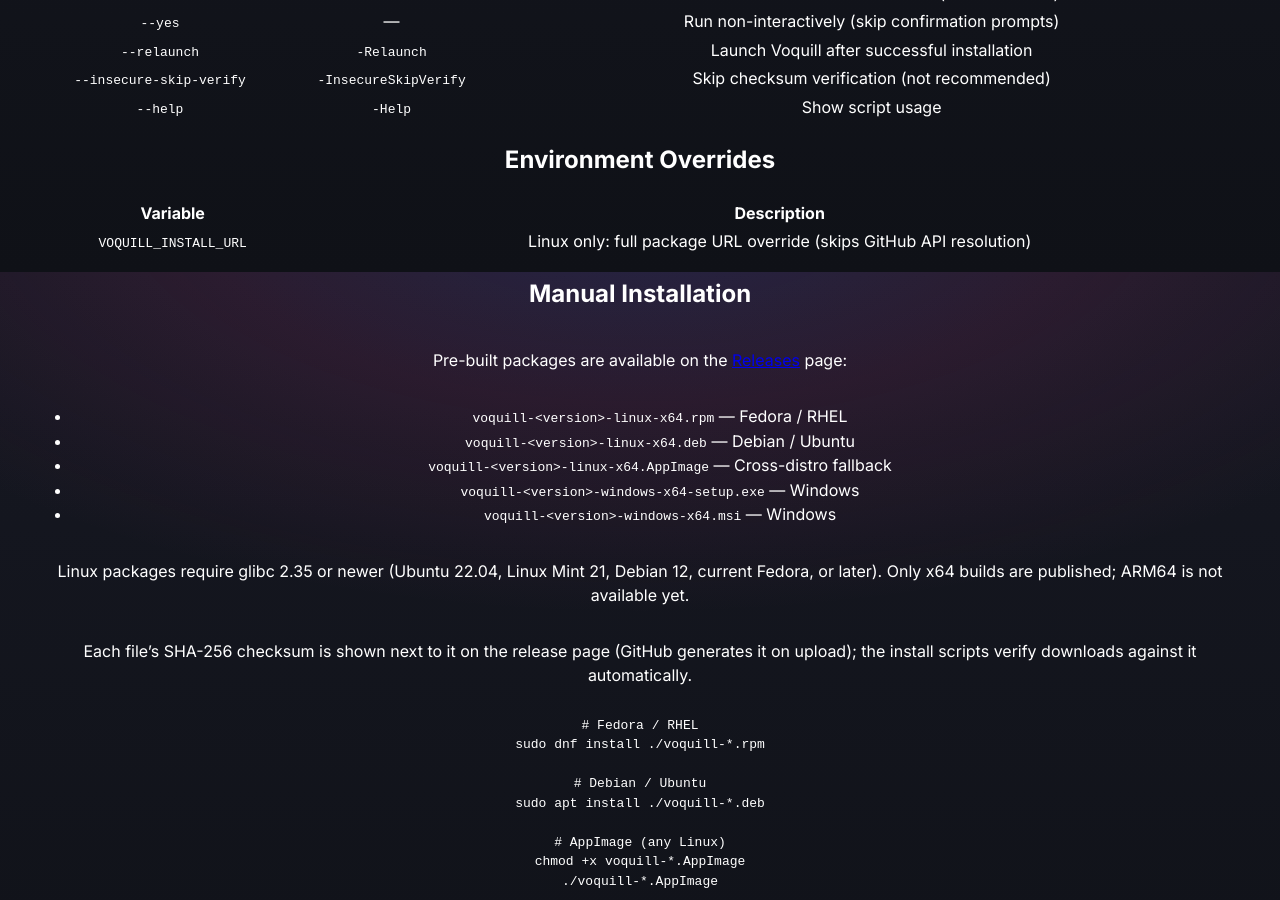
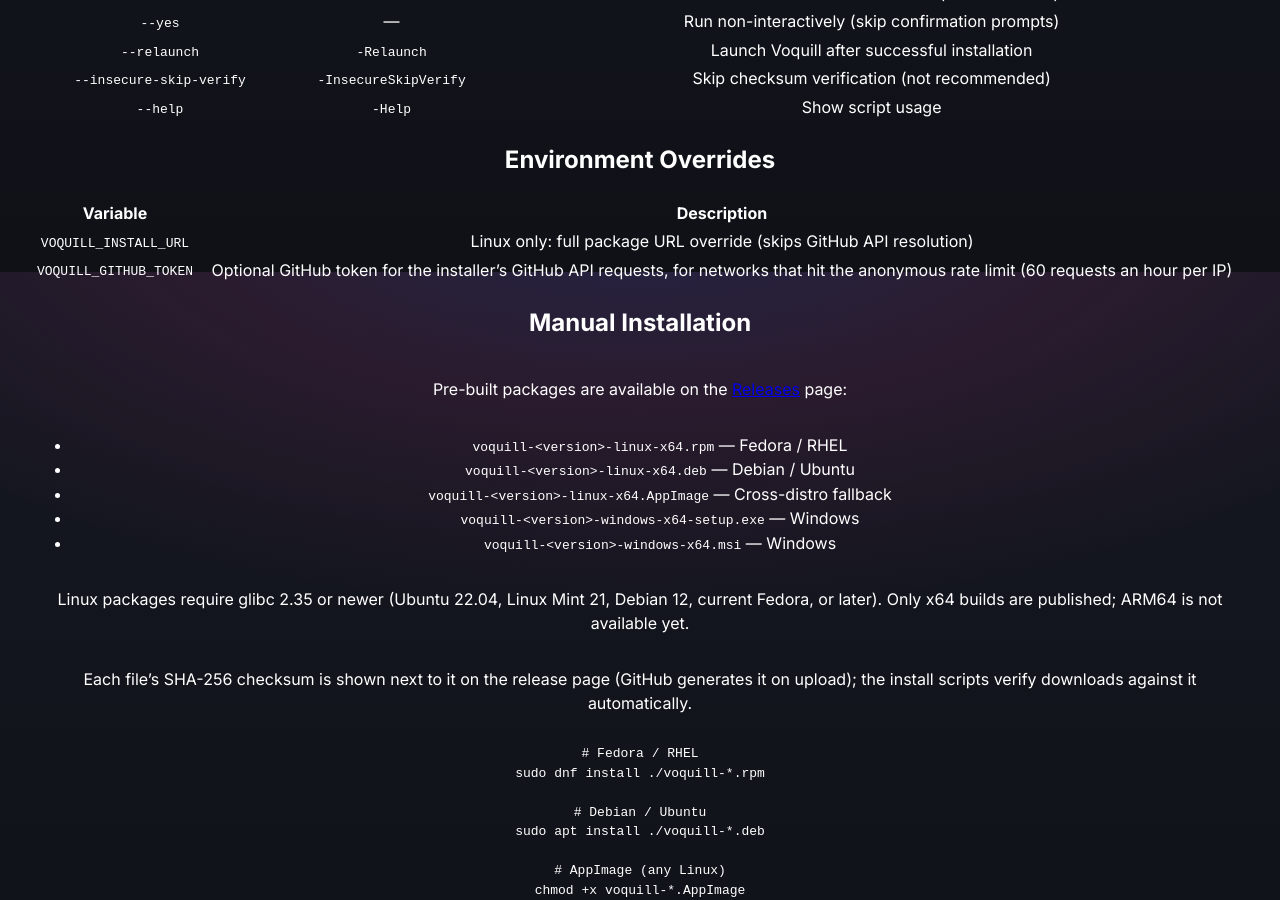
Before and after one commit to jackbrumley/voquill, a Jekyll site: the page built from docs/INSTALL.md, in a window 1280 px wide and 900 px high, scrolled down 2428 px. Built offline with Jekyll 4.4.1, drawn with Linux system fonts in a browser that asks for light colours.

Commit message:
fix(installers): correct Windows install path, optional GitHub API token for rate-limited networks
- Tauri's per-user NSIS installer installs into %LOCALAPPDATA%\Voquill, not
  %LOCALAPPDATA%\Programs\Voquill. install.ps1's relaunch and the release
  install test looked in the wrong folder (relaunch fell back to the Start
  menu shortcut).
- The installers send an optional VOQUILL_GITHUB_TOKEN with their GitHub API
  requests. Anonymous requests are limited to 60 an hour per IP, which
  shared networks and CI runners exhaust; the macOS install test failed with
  a 403. The release workflow passes its own token.

```diff
--- a/docs/INSTALL.md
+++ b/docs/INSTALL.md
@@ -97,6 +97,7 @@
 | Variable | Description |
 |----------|-------------|
 | `VOQUILL_INSTALL_URL` | Linux only: full package URL override (skips GitHub API resolution) |
+| `VOQUILL_GITHUB_TOKEN` | Optional GitHub token for the installer's GitHub API requests, for networks that hit the anonymous rate limit (60 requests an hour per IP) |
 
 ## Manual Installation
 
```
Also changed, not shown: .github/workflows/release.yml, 3 other files.
